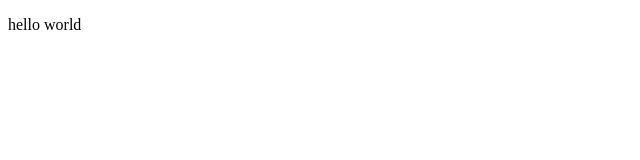
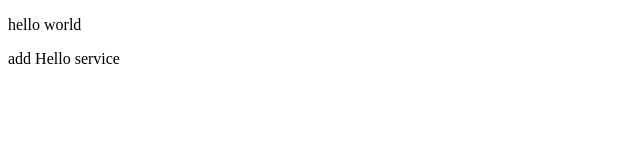
Before and after one commit to ace68723/git-basics, a plain HTML site: page index.html in a window 1280 px wide. Shown: the whole page, without its empty margins (0-640 px from the left). Drawn offline with Linux system fonts and the light colour scheme.

Commit message:
motified index.html

```diff
--- a/index.html
+++ b/index.html
@@ -6,6 +6,7 @@
 </head>
 <body>
 <p>hello world</p>
+<p>add Hello service</p>
 
 </body>
 </html>
```
